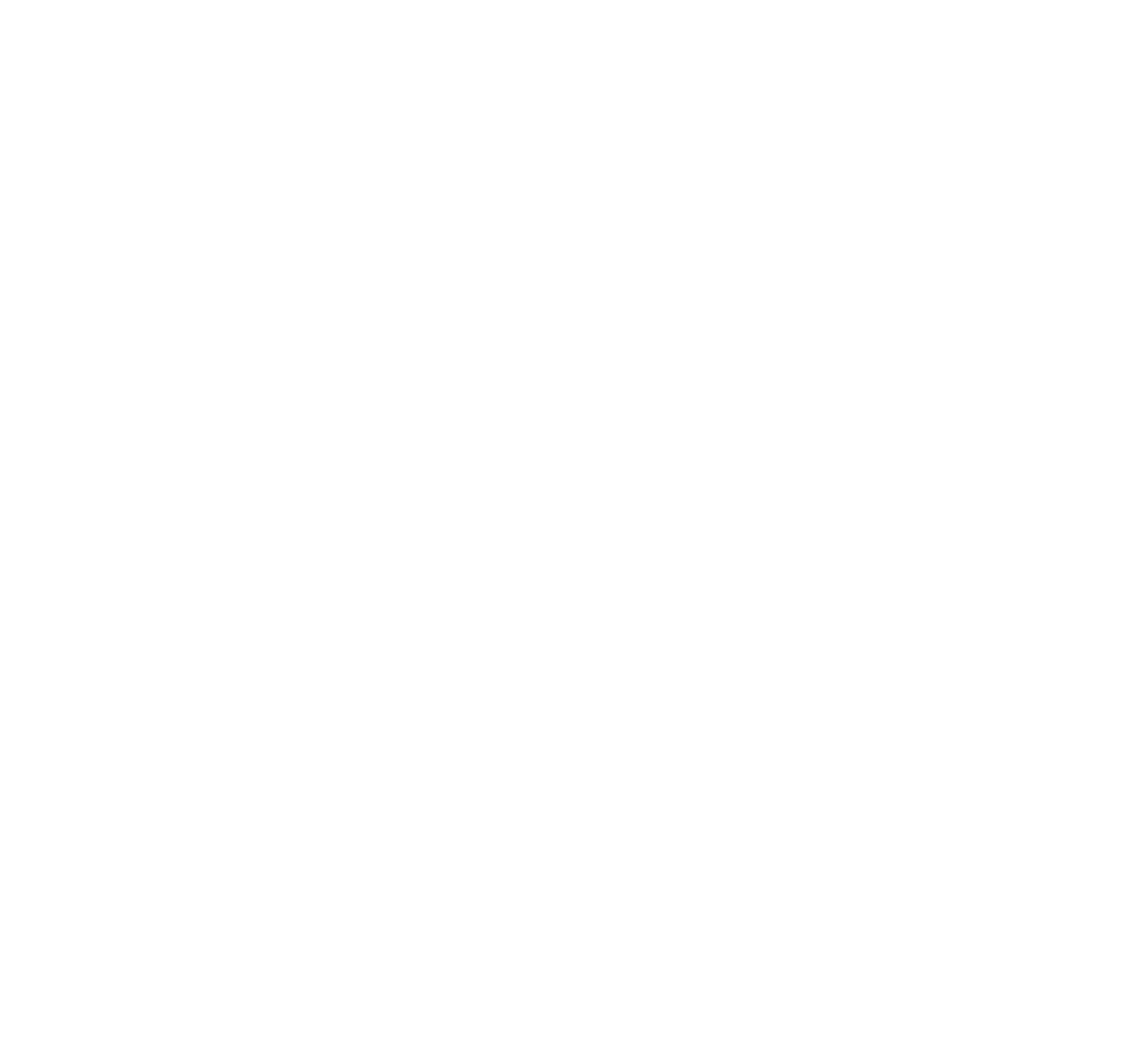
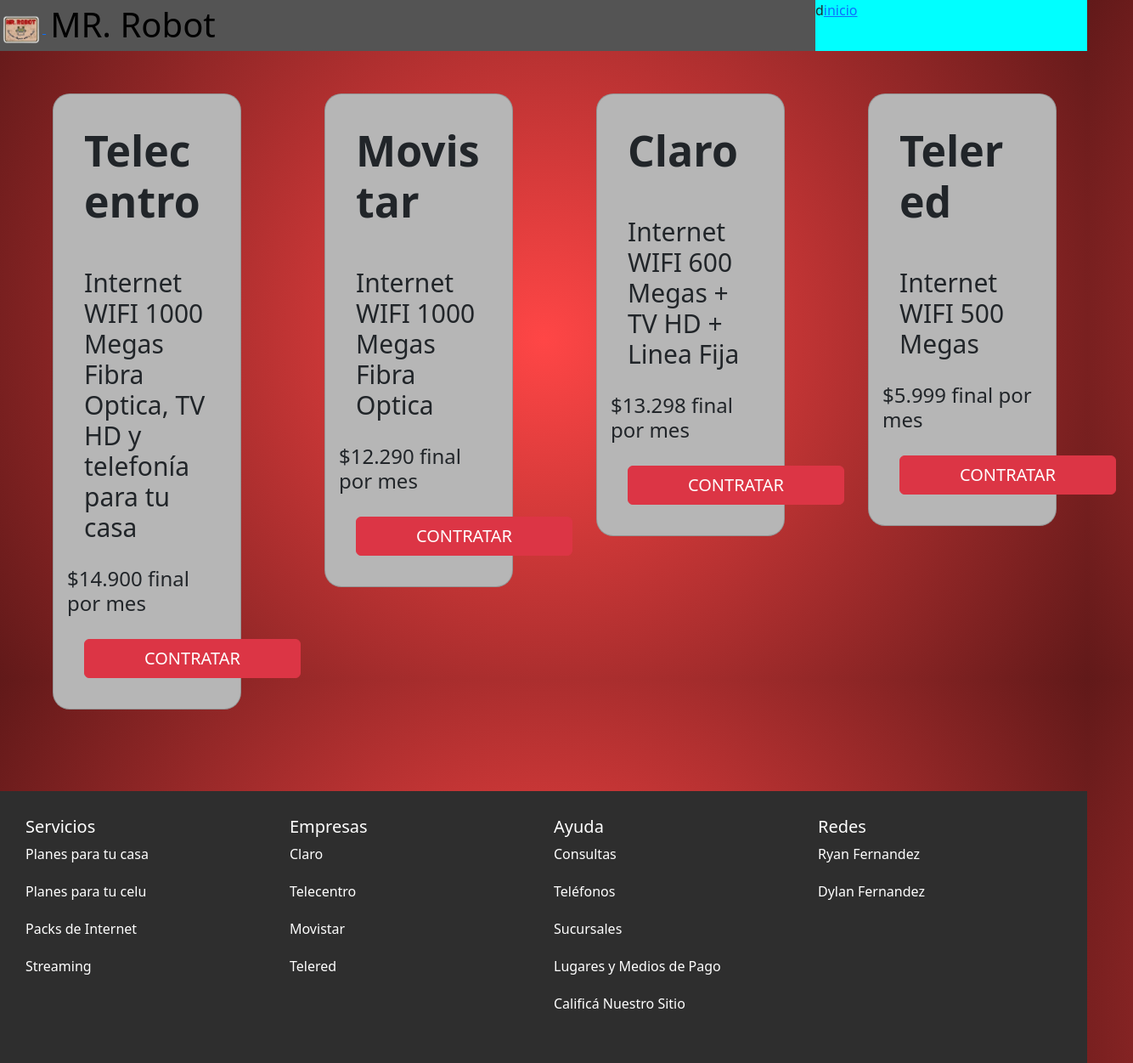
Before and after one commit to RyanXAXF/Web_Ryan_Dylan, a plain HTML site: page pages/internet.html in a window 1280 px wide. Shown: the whole page at 85% size, 1334 px wide, since content can reach past the window. Before the commit the page ends 800 px from the top, so only its background shows below. Drawn offline with Linux system fonts and the light colour scheme.

Commit message:
servicio de internet desarrollo

```diff
--- a/css/style.css
+++ b/css/style.css
@@ -8,8 +8,6 @@
 }
 body{
     height: 100vh;
-
-
     background: rgb(255,70,70);
     background: radial-gradient(circle, rgba(255,70,70,1) 0%, rgba(97,25,25,1) 100%);
 }
@@ -35,6 +33,46 @@
 
 .nav{
     background-color: aqua;
+}
+
+
+/*SECCION SERVICIOS*/
+.servicios_seccion{
+
+
+}
+.card{
+    background-color: rgb(182, 182, 182);
+    border-radius: 20px;
+    margin: 70px 70px;
+    min-width: 90%;
+}
+
+.titulo_tarjeta{
+    padding: 20px;
+    font-size: 50px;
+    font-weight: bold;
+
+}
+.titulo_tarjeta2{
+    font-size: 30px;
+    padding: 20px;
+}
+.btn{
+    margin: 20px;
+    padding: 7px 70px;
+    font-size: 20px;
+}
+
+/*Internet Seccion*/
+.internet_seccion{
+    max-width: 100%;
+}
+.card{
+    background-color: rgb(182, 182, 182);
+    border-radius: 20px;
+    margin: 50px 50px;
+    min-width: 60%;
 }
 
 /*FOOTER*/
@@ -67,36 +105,6 @@
 .footer.col-12.titulo_footer{
     padding: 30px;
 }
-
-/*SECCION SERVICIOS*/
-.servicios_seccion{
-
-
-}
-.card{
-    background-color: rgb(182, 182, 182);
-    border-radius: 20px;
-    margin: 70px 70px;
-    min-width: 90%;
-}
-
-.titulo_tarjeta{
-    padding: 20px;
-    font-size: 50px;
-    font-weight: bold;
-
-}
-.titulo_tarjeta2{
-    font-size: 30px;
-    padding: 20px;
-}
-.btn{
-    margin: 20px;
-    padding: 7px 70px;
-    font-size: 20px;
-}
-
-/**/
 
 /*MEDIA QUERIES*/
 @media(width < 576px){
--- a/pages/internet.html
+++ b/pages/internet.html
@@ -0,0 +1,112 @@
+<!DOCTYPE html>
+<html lang="es">
+<head>
+    <meta charset="UTF-8">
+    <meta name="viewport" content="width=device-width, initial-scale=1.0">
+    <link rel="stylesheet" href="../css/bootstrap.css">
+    <link rel="stylesheet" href="../css/style.css">
+    <title>Planes de internet WIFI</title>
+</head>
+<body>
+    <header class="container-fluid">
+
+        <div class="row">
+            <div class="col-9 header">
+                <div class="fondo-header">
+                    <a href="index.html">
+                        <img src="../css/multimedia/Logo.png" alt="Logo" class="logo">
+                        <h1 class="link-logo">MR. Robot</h1>
+                    </a>
+                </div>
+            </div>
+            <div class="col-3 nav">
+                <p>d</p>
+                <a href="../index.html">inicio</a>
+            </div>
+        </div>
+
+
+</header>
+
+<section class="container-fluid internet_seccion">
+    <div class="row">
+        <div class="col-12 col-sm-12 col-md-3">
+            <div class="card w-75 mb-3">
+                <div class="card-body">
+                  <h5 class="card-title titulo_tarjeta">Telecentro </h5>
+                  <h4 class="card-text titulo_tarjeta2">Internet WIFI 1000 Megas Fibra Optica, TV HD y telefonía para tu casa</h4>
+                  <h4>$14.900 final por mes</h4>
+
+                  <a href="https://telecentro.com.ar/contratar-plan?id=581" class="btn btn-danger">CONTRATAR</a>
+                </div>
+              </div>
+        </div>
+        <div class="col-12 col-sm-12 col-md-3">
+            <div class="card w-75 mb-3">
+                <div class="card-body">
+                  <h5 class="card-title titulo_tarjeta">Movistar</h5>
+                  <h4 class="card-text titulo_tarjeta2">Internet WIFI 1000 Megas Fibra Optica</h4>
+                  <h4>$12.290 final por mes</h4>
+                  <a href="https://tienda.movistar.com.ar/hogarinternet/checkout/?gafn=FORM_HOGAR&gafl=CHECKOUT&gasn=ADDRESS_STEP&gast=1" class="btn btn-danger">CONTRATAR</a>
+                </div>
+              </div>
+        </div>
+        <div class="col-12 col-sm-12 col-md-3">
+            <div class="card w-75 mb-3">
+                <div class="card-body">
+                    <h5 class="card-title titulo_tarjeta">Claro</h5>
+                    <h4 class="card-text titulo_tarjeta2">Internet WIFI 600 Megas + TV HD + Linea Fija </h4>
+                    <h4>$13.298 final por mes</h4>
+                  <a href="https://www.claro.com.ar/personas/internet-wifi-telefonia-tv/wifi-600mb" class="btn btn-danger">CONTRATAR</a>
+                </div>
+              </div>
+        </div>
+        <div class="col-12 col-sm-12 col-md-3">
+            <div class="card w-75 mb-3">
+                <div class="card-body">
+                    <h5 class="card-title titulo_tarjeta">Telered</h5>
+                    <h4 class="card-text titulo_tarjeta2">Internet WIFI 500 Megas </h4>
+                    <h4>$5.999 final por mes</h4>
+
+                  <a href="https://www.telered.com.ar/internet-500megas" class="btn btn-danger">CONTRATAR</a>
+                </div>
+              </div>
+        </div>
+    </div>
+</section>
+
+<section class="container-fluid footer">
+    <div class="row">
+        <div class="col-12 col-md-3 col-sm-12">
+            <h5 class="titulo_footer">Servicios</h5>
+            <a href="">Planes para tu casa</a>
+            <a href="">Planes para tu celu</a>
+            <a href="">Packs de Internet</a>
+            <a href="">Streaming</a>
+        </div>
+        <div class="col-12 col-md-3 col-sm-12">
+            <h5>Empresas</h5>
+            <a href="">Claro</a>
+            <a href="">Telecentro</a>
+            <a href="">Movistar</a>
+            <a href="">Telered</a>
+        </div>
+        <div class="col-12 col-md-3 col-sm-12">
+            <h5>Ayuda</h5>
+            <a href="">Consultas</a>
+            <a href="">Teléfonos</a>
+            <a href="">Sucursales</a>
+            <a href="">Lugares y Medios de Pago</a>
+            <a href="">Calificá Nuestro Sitio</a>
+        </div>
+        <div class="col-12 col-md-3 col-sm-12">
+            <h5>Redes</h5>
+            <a href="https://www.instagram.com/ryanxaxf/">Ryan Fernandez</a>
+            <a href="https://www.instagram.com/dylan.fernandez_g/">Dylan Fernandez</a>
+        </div>
+    </div>
+</section>
+
+<script src="../js/main.js"></script>
+</body>
+</html>
```
